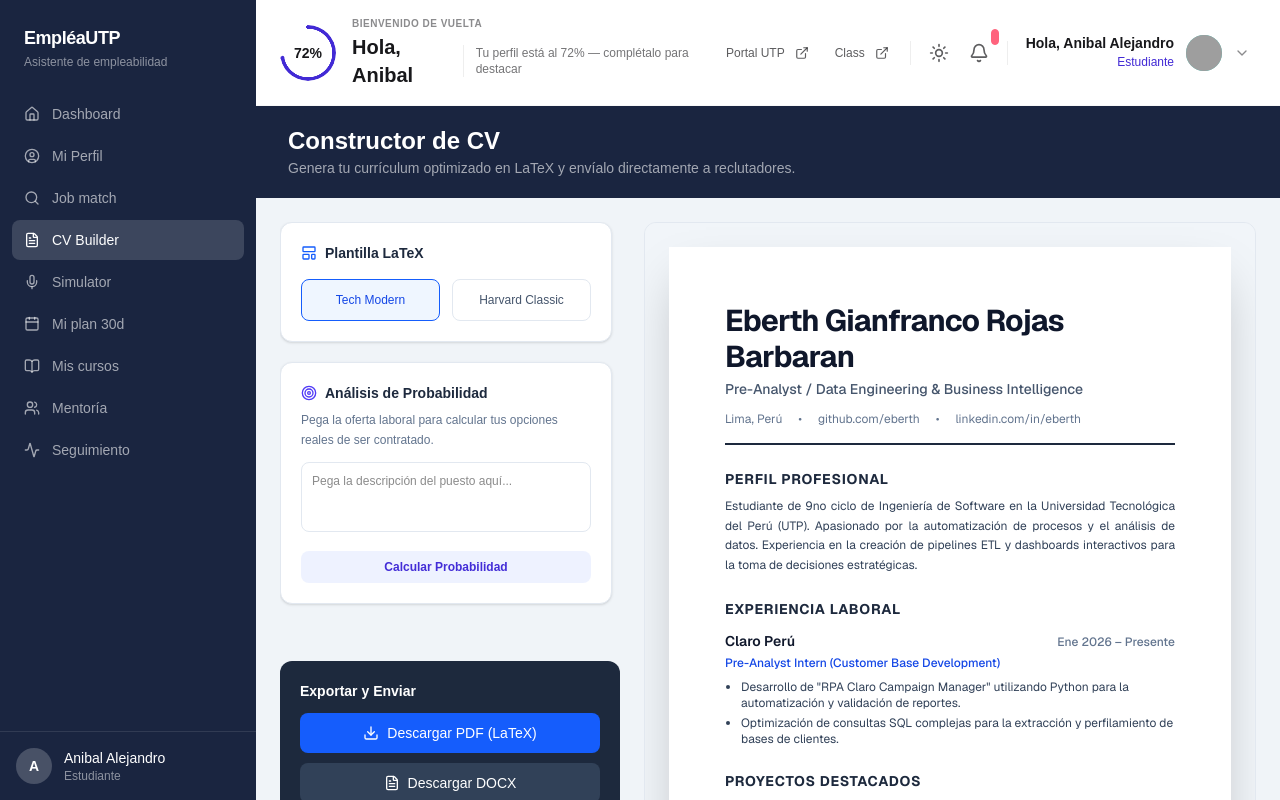
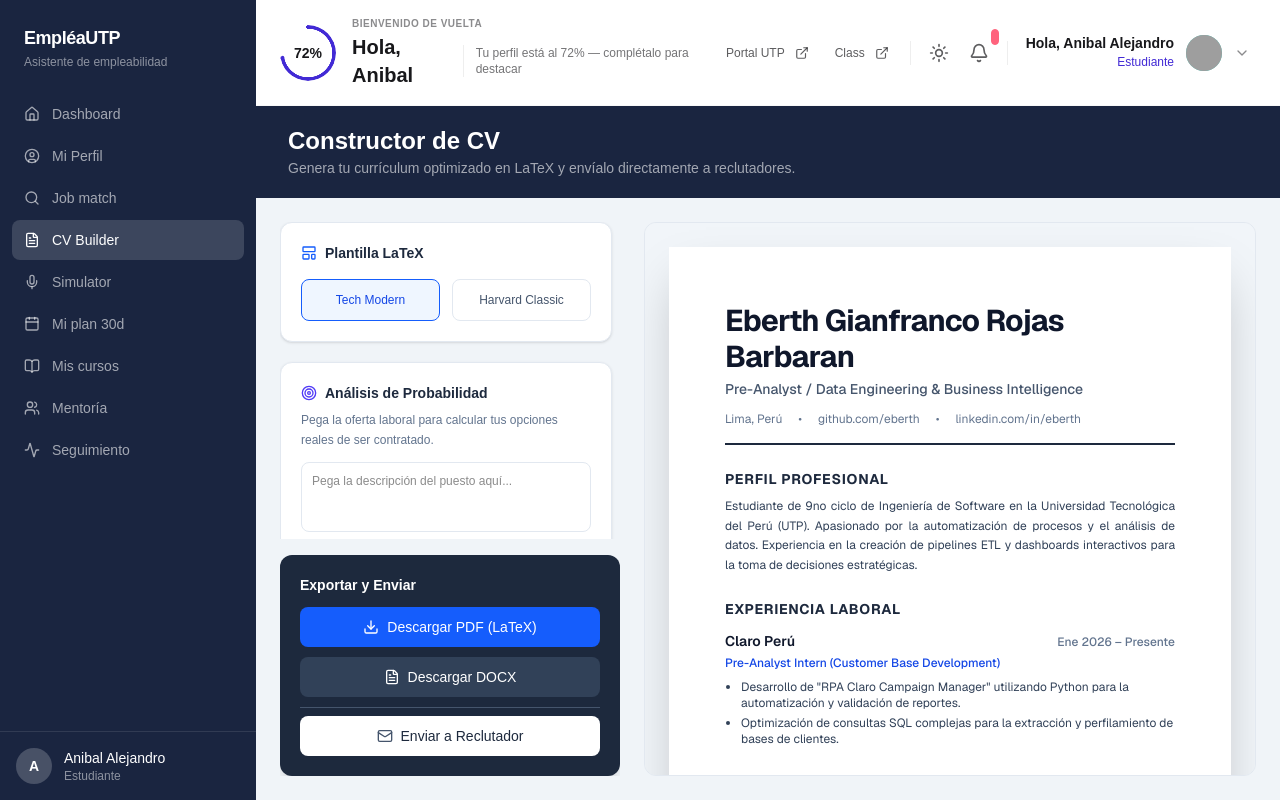
Before and after one commit to Omar-Cc/Xpedition-hackaton, a Next.js app in the folder frontend/: page /cv-builder in a window 1280 px wide. Built offline with nearby package versions, Linux system fonts and the light colour scheme; grey boxes are pictures that could not be loaded.

Commit message:
Actualizar: corregir scroll

```diff
--- a/frontend/app/(empleabilidad)/cv-builder/page.tsx
+++ b/frontend/app/(empleabilidad)/cv-builder/page.tsx
@@ -76,8 +76,8 @@ export default function CVBuilderPage() {
         subtitle="Genera tu currículum optimizado en LaTeX y envíalo directamente a reclutadores."
       />
 
-      <main className="flex-1 p-6 relative">
-        <div className="grid grid-cols-1 lg:grid-cols-[340px_1fr] gap-6 max-w-[1400px] mx-auto h-[calc(100vh-140px)]">
+      <main className="flex flex-col flex-1 p-6 relative min-h-0 overflow-hidden">
+        <div className="grid grid-cols-1 lg:grid-cols-[340px_1fr] gap-6 max-w-[1400px] mx-auto h-full w-full">
 
           {/* PANEL LATERAL */}
           <div className="flex flex-col h-full overflow-hidden">
--- a/frontend/app/(empleabilidad)/job-match/page.tsx
+++ b/frontend/app/(empleabilidad)/job-match/page.tsx
@@ -318,7 +318,8 @@ export default function JobMatchPage() {
 
   return (
     <PageShell>
-      <section className="max-w-360 mx-auto px-6 pt-6 pb-8">
+      <div className="flex-1 overflow-y-auto">
+        <section className="max-w-360 mx-auto px-6 pt-6 pb-8">
         <div className="rounded-3xl bg-linear-to-r from-indigo-50 via-pink-50 to-yellow-50 border border-white/70 shadow-sm p-8">
           <div className="grid gap-6 lg:grid-cols-[1fr_auto] lg:items-center">
             <div>
@@ -866,6 +867,7 @@ export default function JobMatchPage() {
           </div>
         </div>
       )}
+      </div>
     </PageShell>
   )
 }
```
